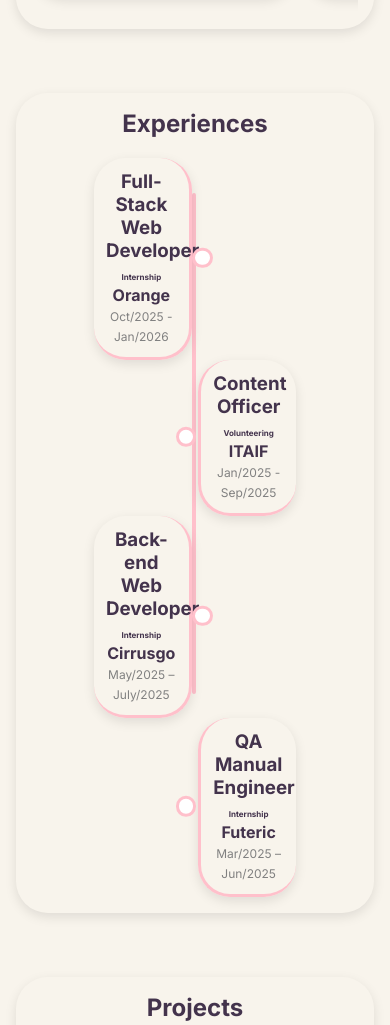
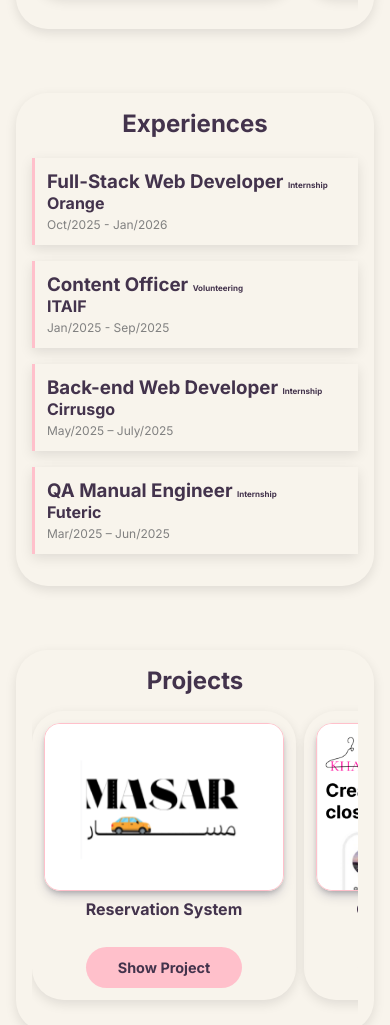
Before and after one commit to BushraKawikji/Portfolio, a plain HTML site: page index.html in a window 390 px wide. Shown: the part 1523-2548 px from the top of the page. Drawn offline with Linux system fonts and the light colour scheme.

Commit message:
responsive edit

```diff
--- a/css/style.css
+++ b/css/style.css
@@ -256,7 +256,8 @@ mark:hover {
 
 /* Track (background) */
 ::-webkit-scrollbar-track {
-  background: var(--background-color);
+  background: rgb(243, 223, 227);
+  border-radius: 10px;
 }
 
 /* Scroll thumb */
@@ -459,9 +460,46 @@ footer {
     margin: 1rem 0;
   }
 
-  .vol-card {
-    flex-direction: column;
-    text-align: center;
+  .timeline {
+    grid-template-columns: 1fr; /* عمود واحد */
+    padding: 0 1.5rem; /* مساحة أقل من الجوانب */
+  }
+
+  .exp-container::after, .exp-container::before {
+    display: none;
+  }
+
+  .exp-container {
+    width: 100%;
+    border-left: none;
+    border-right: none;
+    padding-left: var(--padding);
+    padding-right: var(--padding);
+    margin-bottom: 1rem;
+    border-radius: 0;
+  }
+
+
+ .exp-container.left {
+    justify-self: center;
+    text-align: left;
+  }
+.exp-container.right {
+    justify-self: center;
+    text-align: left;
+  }
+  .left,
+.right {
+  left: 0;
+  border: none;
+}
+
+.timeline::after {
+  display: none;
+}
+
+.exp-container {
+    border-left: 3px solid var(--pink-color);
   }
 
   .img-grid {
```
